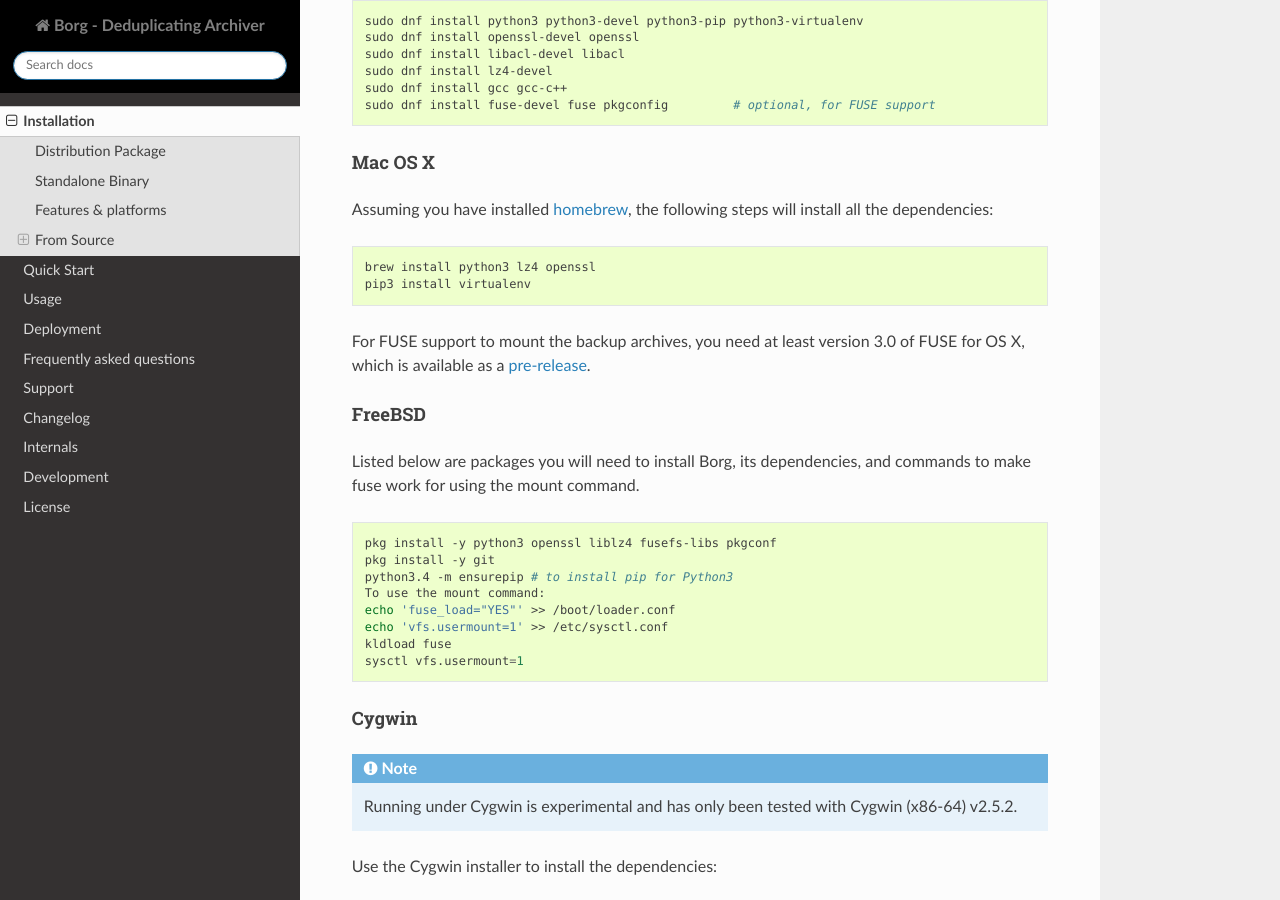
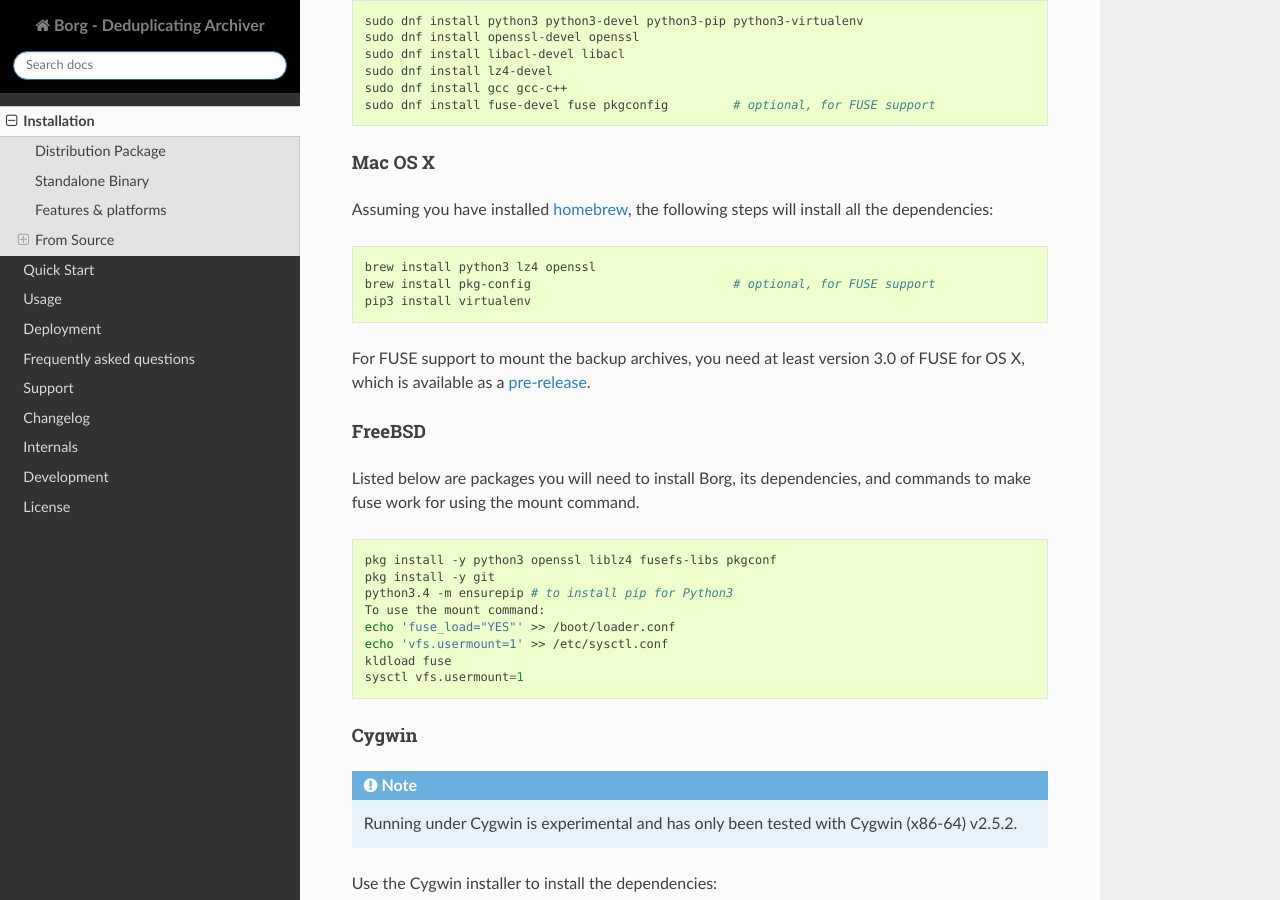
Before and after one commit to borgbackup/borg, a Sphinx documentation site: the page built from docs/installation.rst, in a window 1280 px wide and 900 px high, scrolled down 3990 px. Built offline with Sphinx 7.4.7 and the Read the Docs theme 2.0.0, drawn with Linux system fonts in a browser that asks for light colours; pages that are not in the unit, such as notebooks, are missing from menus; the version number could not be read and is left out.

Commit message:
OS X: install pkg-config to build with FUSE support

```diff
--- a/docs/installation.rst
+++ b/docs/installation.rst
@@ -228,6 +228,7 @@
 dependencies::
 
     brew install python3 lz4 openssl
+    brew install pkg-config                            # optional, for FUSE support
     pip3 install virtualenv
 
 For FUSE support to mount the backup archives, you need at least version 3.0 of
```
Also changed, not shown: 1 other file.
